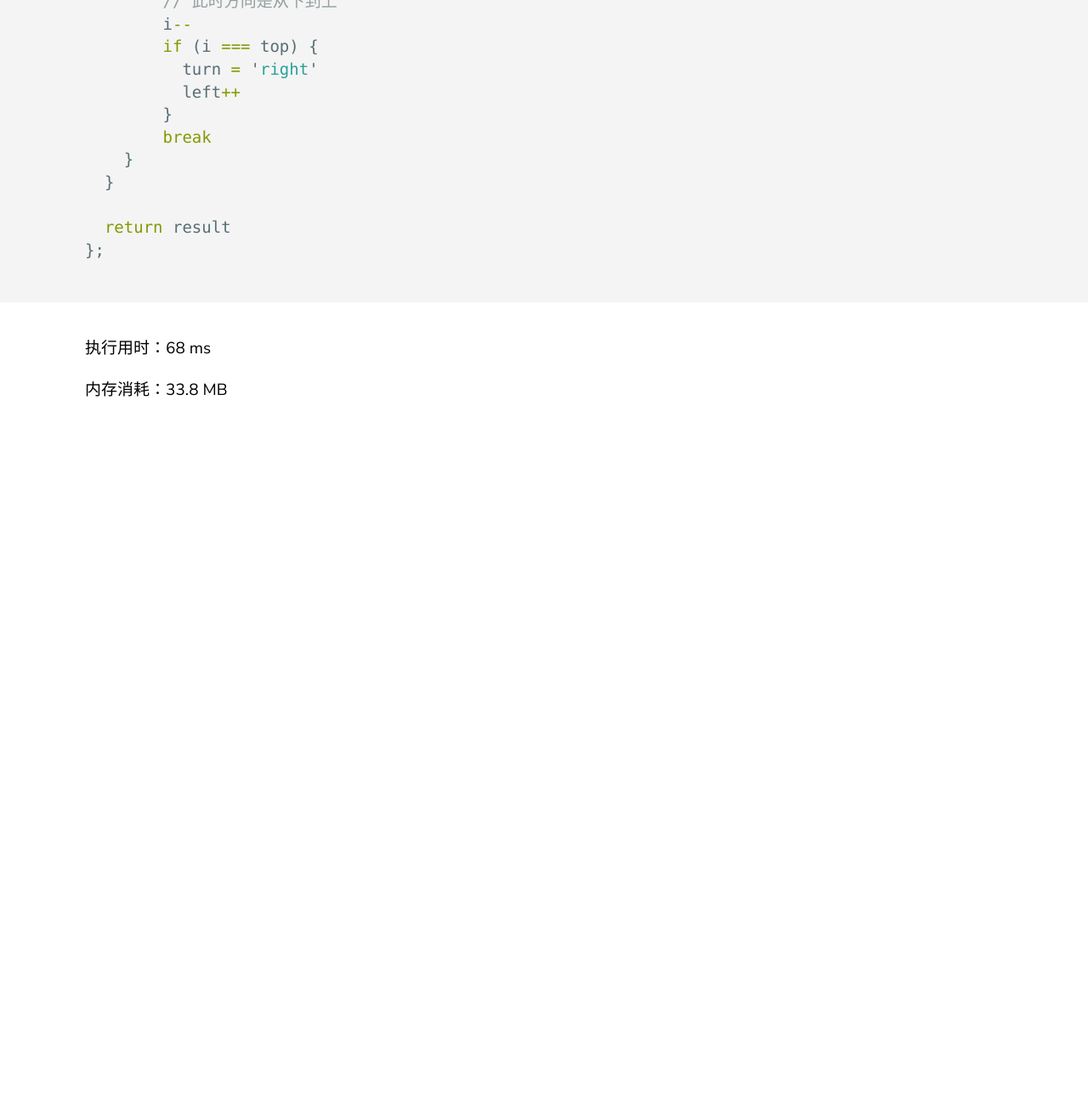
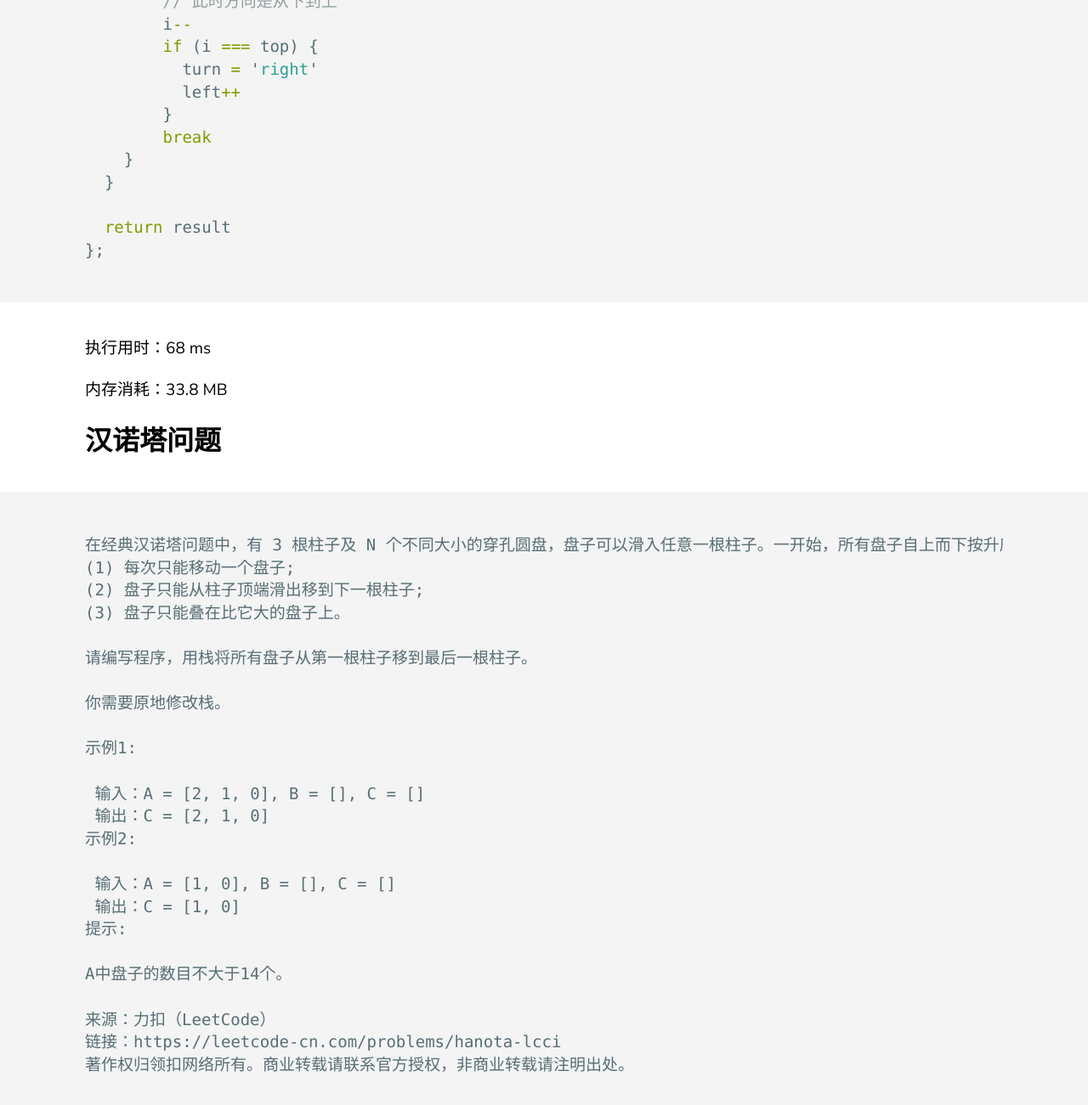
Before and after one commit to bilibiliou/bilibiliou.github.io, a Jekyll site: the page built from _posts/Algorithm/2019-11-19-leetcode-rush.markdown, in a window 1280 px wide and 1400 px high, scrolled down 34073 px. Shown: the top 1301 px of the window at 85% size. Built offline with Jekyll 4.4.1, drawn with Linux system fonts in a browser that asks for light colours; before the commit the page ends 34566 px from its top, so only the background shows below that; some of the changed text lies outside the part shown.

Commit message:
new version

````diff
--- a/_posts/Algorithm/2019-11-19-leetcode-rush.markdown
+++ b/_posts/Algorithm/2019-11-19-leetcode-rush.markdown
@@ -1256,3 +1256,69 @@
 执行用时：68 ms
 
 内存消耗：33.8 MB
+
+## 汉诺塔问题
+
+```
+在经典汉诺塔问题中，有 3 根柱子及 N 个不同大小的穿孔圆盘，盘子可以滑入任意一根柱子。一开始，所有盘子自上而下按升序依次套在第一根柱子上(即每一个盘子只能放在更大的盘子上面)。移动圆盘时受到以下限制:
+(1) 每次只能移动一个盘子;
+(2) 盘子只能从柱子顶端滑出移到下一根柱子;
+(3) 盘子只能叠在比它大的盘子上。
+
+请编写程序，用栈将所有盘子从第一根柱子移到最后一根柱子。
+
+你需要原地修改栈。
+
+示例1:
+
+ 输入：A = [2, 1, 0], B = [], C = []
+ 输出：C = [2, 1, 0]
+示例2:
+
+ 输入：A = [1, 0], B = [], C = []
+ 输出：C = [1, 0]
+提示:
+
+A中盘子的数目不大于14个。
+
+来源：力扣（LeetCode）
+链接：https://leetcode-cn.com/problems/hanota-lcci
+著作权归领扣网络所有。商业转载请联系官方授权，非商业转载请注明出处。
+```
+
+```js
+var hanota = function (A, B, C) {
+  var n = A.length
+  if (n > 14) {
+    return void 0
+  }
+  var _ = function (n, A, B, C) {
+    if (n === 1) {
+      var item = A.pop()
+      C.push(item)
+      return
+    }
+
+    if (n > 1) {
+      // 将 A 的 n-1 个元素移动到 B
+      _(n - 1, A, C, B)
+
+      // 此时，A柱只剩下一个圆盘，已经空了
+      var item = A.pop()
+      C.push(item)
+
+      // 将 B 柱剩下的圆盘移动到 C 柱
+      _(n - 1, B, A, C)
+    }
+  }
+
+  _(n, A, B, C)
+  return C
+}
+
+hanota([3, 2, 1, 0], [], [])
+```
+
+执行用时 : 72 ms, 在所有 JavaScript 提交中击败了 33.33% 的用户
+
+内存消耗 : 34.1 MB, 在所有 JavaScript 提交中击败了 100.00% 的用户
````
